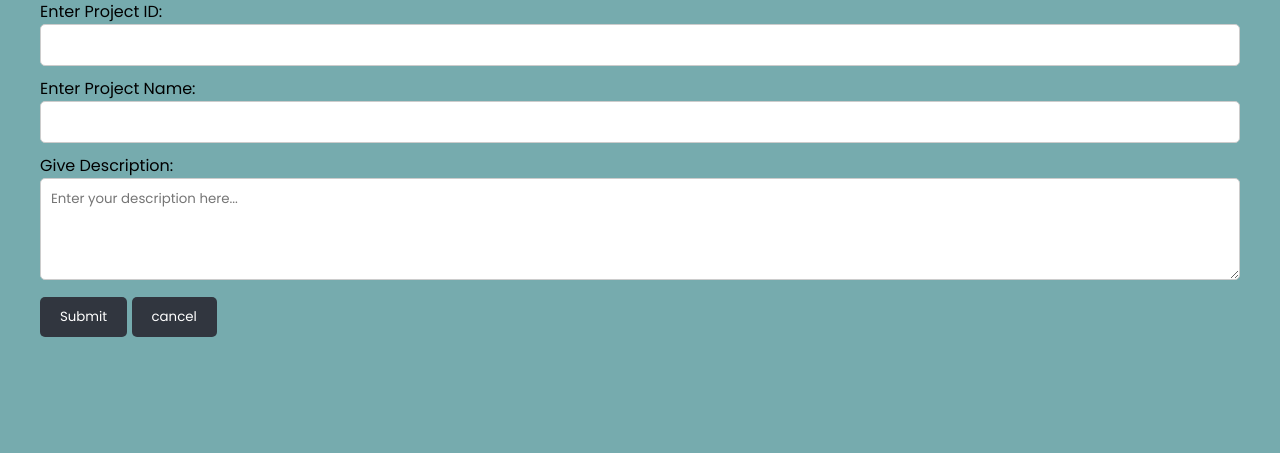
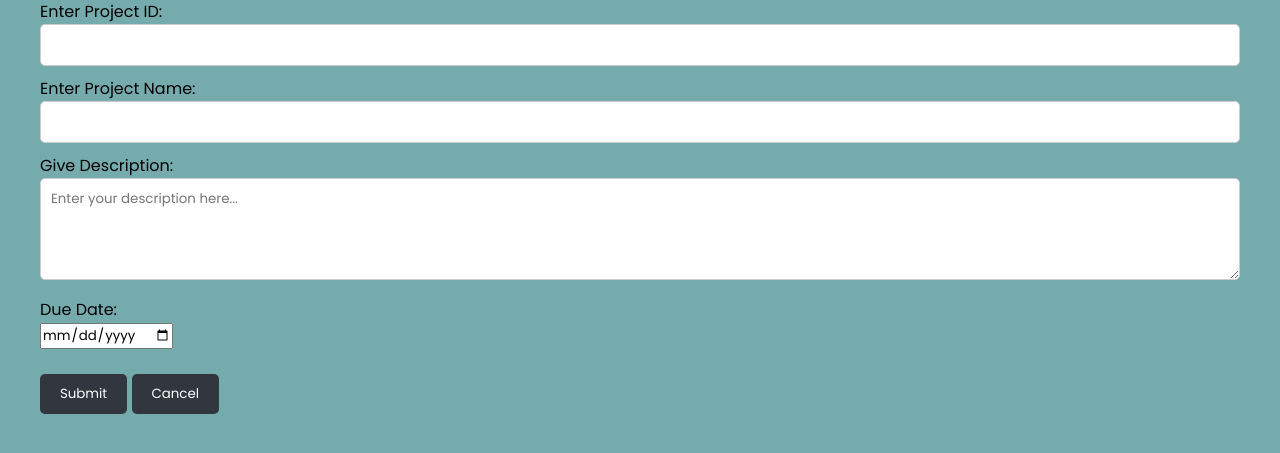
Before and after one commit to AnandoHassan/ProcProjectManager, a PHP site: page /a_create.php in a window 1280 px wide. Shown: the part 116-569 px from the top of the page. Run offline with PHP 8.4, Linux system fonts and the light colour scheme; the visitor is signed in with stand-in values (Sample User, id 1).

Commit message:
Add files via upload

```diff
--- a/a_create.php
+++ b/a_create.php
@@ -8,9 +8,9 @@
 </head>
 <body>
     <header>
-    <div class="contact-form">
-        <h1></h1>
-    </div>
+        <div class="contact-form">
+            <h1></h1>
+        </div>
         <nav>
             <ul>
                 <li><a href="dashboard.php">Dashboard</a></li>
@@ -23,15 +23,17 @@
 
     <main>
         <h2>Project Form</h2>
-        <form action="<?php htmlspecialchars($_SERVER["PHP_SELF"]) ?>" method="post">
+        <form action="<?php echo htmlspecialchars($_SERVER["PHP_SELF"]); ?>" method="post">
             <label for="id">Enter Project ID:</label><br>
             <input type="text" name="id"><br>
             <label for="name">Enter Project Name:</label><br>
             <input type="text" name="name"><br>
             <label for="description">Give Description:</label><br>
             <textarea id="description" name="description" rows="4" cols="50" placeholder="Enter your description here..."></textarea><br>
+            <label for="due_date">Due Date:</label><br>
+            <input type="date" name="due_date"><br><br>
             <input type="submit" name="submit" value="Submit" class="submit-btn">
-            <input type="submit" name="cancel" value="cancel" class="cancel-btn">
+            <input type="submit" name="cancel" value="Cancel" class="cancel-btn">
         </form>
     </main>
 </body>
@@ -40,58 +42,62 @@
 <?php
 session_start();
 include("database.php");
-if (!isset($_SESSION["a_id"]))
-{
+
+if (!isset($_SESSION["a_id"])) {
     header("Location: login.php");
     exit();
 }
 
 if ($_SERVER["REQUEST_METHOD"] == "POST")
 {
-    if (isset($_POST['submit']))
-    {
+    if (isset($_POST['submit'])) {
         $id = filter_input(INPUT_POST, "id", FILTER_SANITIZE_NUMBER_INT);
         $name = filter_input(INPUT_POST, "name", FILTER_SANITIZE_SPECIAL_CHARS);
         $description = filter_input(INPUT_POST, "description", FILTER_SANITIZE_SPECIAL_CHARS);
+        $due_date = filter_input(INPUT_POST, "due_date", FILTER_SANITIZE_STRING);
 
         $_SESSION["project_id"] = $id;
 
-        if (empty($id))
-        {
-            echo "<p class='notify'>Please enter project ID </p>";
-        }
-        elseif (empty($name))
-        {
-            echo "<p class='notify'>Please enter project name </p>";
-        }
-        elseif (empty($description))
-        {
-            echo "<p class='notify'>Please enter project description </p>";
-        }
-        else
-        {
+        if (empty($id)) {
+            echo "<p class='notify'>Please enter Project ID.</p>";
+        } elseif (empty($name)) {
+            echo "<p class='notify'>Please enter Project Name.</p>";
+        } elseif (empty($description)) {
+            echo "<p class='notify'>Please enter Project Description.</p>";
+        } elseif (empty($due_date)) {
+            echo "<p class='notify'>Please enter a Due Date.</p>";
+        } else {
             // Check if the project ID already exists
-            $check_sql = "SELECT id FROM project WHERE id = '$id'";
-            $check_result = mysqli_query($conn, $check_sql);
-            if (mysqli_num_rows($check_result) > 0)
-            {
+            $check_sql = "SELECT id FROM project WHERE id = ?";
+            $stmt = $conn->prepare($check_sql);
+            $stmt->bind_param("i", $id);
+            $stmt->execute();
+            $check_result = $stmt->get_result();
+
+            if ($check_result->num_rows > 0) {
                 echo "<p class='notify'>Project ID already exists. Please choose a different ID.</p>";
             }
             else
             {
-                $sql = "INSERT INTO project (id,name,description) VALUES ('$id', '$name','$description')";
-                mysqli_query($conn, $sql);
-                echo "<p class='notify'>Project created</p>";
-                header("Location: a_create_task.php");
+                // Check if the due date is not earlier than today
+                $current_date = date("Y-m-d");
+                if ($due_date < $current_date) {
+                    echo "<p class='notify'>Due date cannot be earlier than the project creation date.</p>";
+                } else {
+                    // Insert project with due date
+                    $sql = "INSERT INTO project (id, name, description, Date, due_date) VALUES (?, ?, ?, ?, ?)";
+                    $stmt = $conn->prepare($sql);
+                    $creation_date = date("Y-m-d");
+                    $stmt->bind_param("issss", $id, $name, $description, $creation_date, $due_date);
+                    $stmt->execute();
+
+                    echo "<p class='notify'>Project created.</p>";
+                    header("Location: a_create_task.php");
+                }
             }
         }
-    }
-    elseif (isset($_POST['cancel']))
-    {
-        $id = filter_input(INPUT_POST, "id", FILTER_SANITIZE_NUMBER_INT);
-        $delete_sql = "DELETE FROM project WHERE id = '$id'";
-        mysqli_query($conn, $delete_sql);
-        echo "<p class='notify'> Project creation cancelled </p>";
+    } elseif (isset($_POST['cancel'])) {
+        echo "<p class='notify'>Project creation cancelled.</p>";
         exit();
     }
 }
--- a/project.php
+++ b/project.php
@@ -80,6 +80,7 @@ if (!(mysqli_num_rows($result) > 0)) {
                 <th>Description</th>
                 <th>Task Assigned</th>
                 <th>Creation Date</th>
+                <th>Due Date</th>
                 <th>Project completed (%)</th>
                 <th>Action</th>
             </tr>
@@ -91,6 +92,7 @@ if (!(mysqli_num_rows($result) > 0)) {
                     <td><?php echo $row["description"]; ?></td>
                     <td><?php echo isset($p_t[$row['id']]) ? $p_t[$row['id']] : 0; ?></td>
                     <td><?php echo $row["Date"]; ?></td>
+                    <td><?php echo $row["due_date"]; ?></td>
                     <td><?php echo $row["total_percentage"]; ?></td>
                     <td>
                         <form action="a_delete_project.php" method="POST">
```
Also changed, not shown: e_task.php (+6 -2 lines), e_task_done.php (+12 -3 lines).
